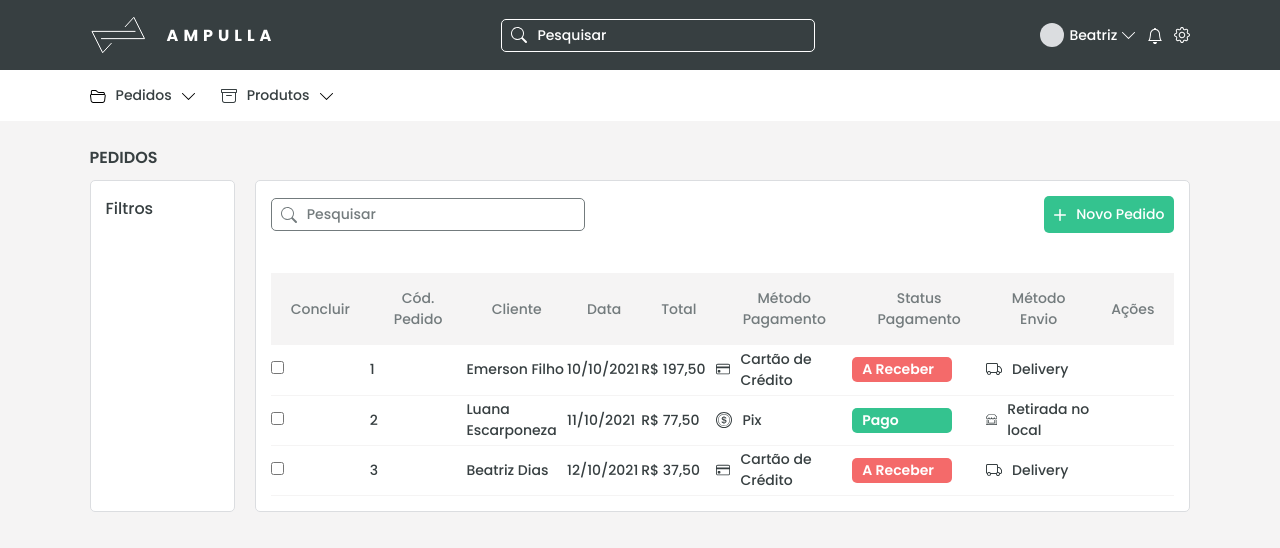
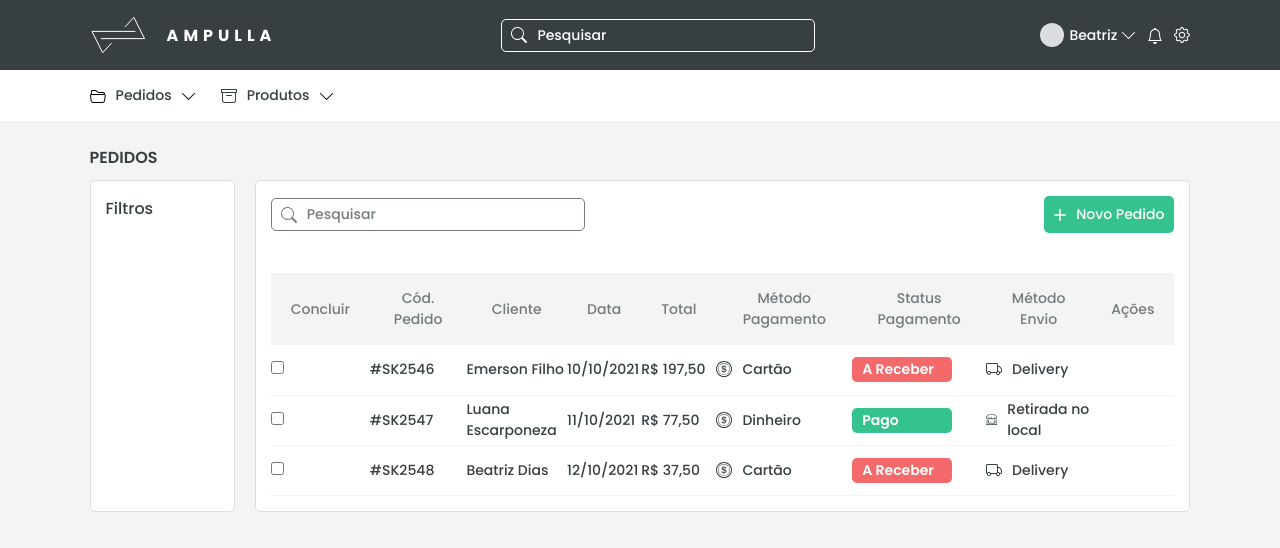
Before and after one commit to Emerson-MM-Filho/Order-Manager-Front, a React (Create React App) app: page / in a window 1280 px wide. Shown: the top 548 px of the page. Built offline with nearby package versions, Linux system fonts and the light colour scheme.

Commit message:
fix id and payment method

```diff
--- a/src/mockDataBase.js
+++ b/src/mockDataBase.js
@@ -1,10 +1,10 @@
 export const mockOrders = [
   {
-    id: 1,
+    id: '#SK2546',
     createAt: '13/07/2021',
     note: 'Decorar o bolo com a cor azul',
     payment: {
-      method: 'Cartão de Crédito',
+      method: 'Cartão',
       status: 'A Receber',
     },
     delivery: {
@@ -71,11 +71,11 @@ export const mockOrders = [
     ],
   },
   {
-    id: 2,
+    id: '#SK2547',
     createAt: '14/07/2021',
     note: '',
     payment: {
-      method: 'Pix',
+      method: 'Dinheiro',
       status: 'Pago',
     },
     delivery: {
@@ -127,11 +127,11 @@ export const mockOrders = [
     ],
   },
   {
-    id: 3,
+    id: '#SK2548',
     createAt: '15/07/2021',
     note: 'Entregar para Isael Junior',
     payment: {
-      method: 'Cartão de Crédito',
+      method: 'Cartão',
       status: 'A Receber',
     },
     delivery: {
```
